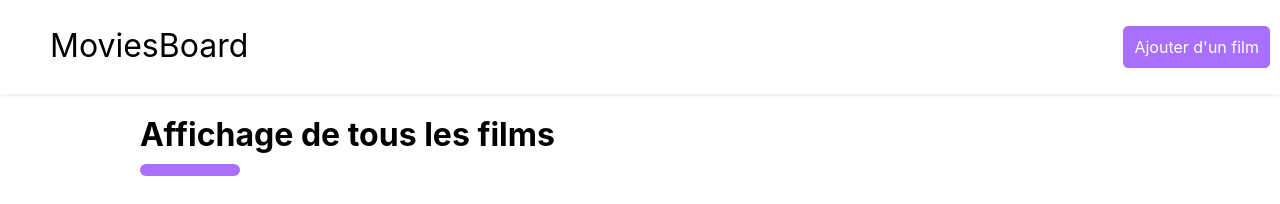
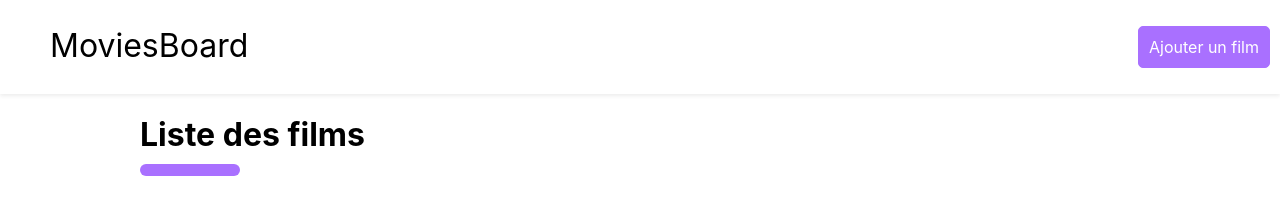
Before and after one commit to VincGo/movies-board, a React (Create React App) app: page / in a window 1280 px wide. Shown: the top 204 px of the page. Built offline with nearby package versions, Linux system fonts and the light colour scheme; no server answers.

Commit message:
change text + style textarea

```diff
--- a/src/components/Form/form.css
+++ b/src/components/Form/form.css
@@ -13,6 +13,13 @@
     padding-left: 10px;
     margin: 10px 0;
     height: 35px;
+}
+
+#form textarea {
+    border: 1px solid #b9b9b9;
+    border-radius: 10px;
+    padding-left: 10px;
+    margin: 10px 0;
 }
 
 #form label {
--- a/src/components/NavBar/NavBar.jsx
+++ b/src/components/NavBar/NavBar.jsx
@@ -6,7 +6,7 @@ const NavBar = () => {
         <nav>
             <ol>
                 <Link to={"/"}>MoviesBoard</Link>
-                <Link to={"/ajout-d-un-film"}>Ajouter d'un film </Link>
+                <Link to={"/ajout-d-un-film"}>Ajouter un film </Link>
             </ol>
         </nav>
     );
--- a/src/views/Home/Home.jsx
+++ b/src/views/Home/Home.jsx
@@ -54,7 +54,7 @@ const Home = () => {
 
     return (
         <div>
-            <Title title={"Affichage de tous les films"}/>
+            <Title title={"Liste des films"}/>
             <form id={"search"}>
                 <input type="text" placeholder={"Titre du film"} ref={title}/>
                 <input type="date" ref={date}/>
```
